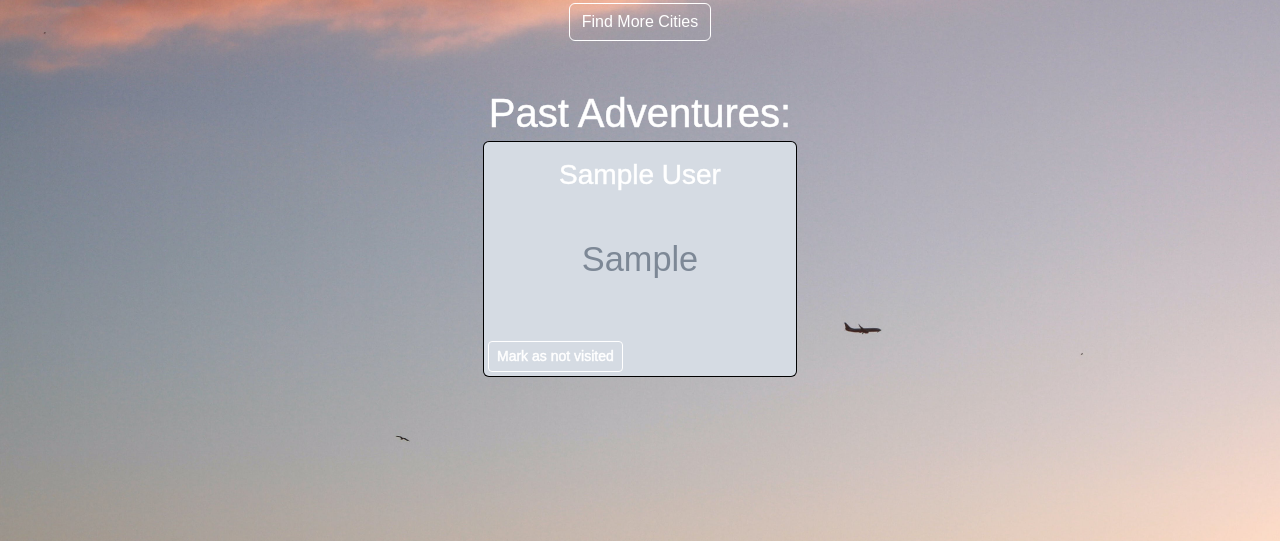
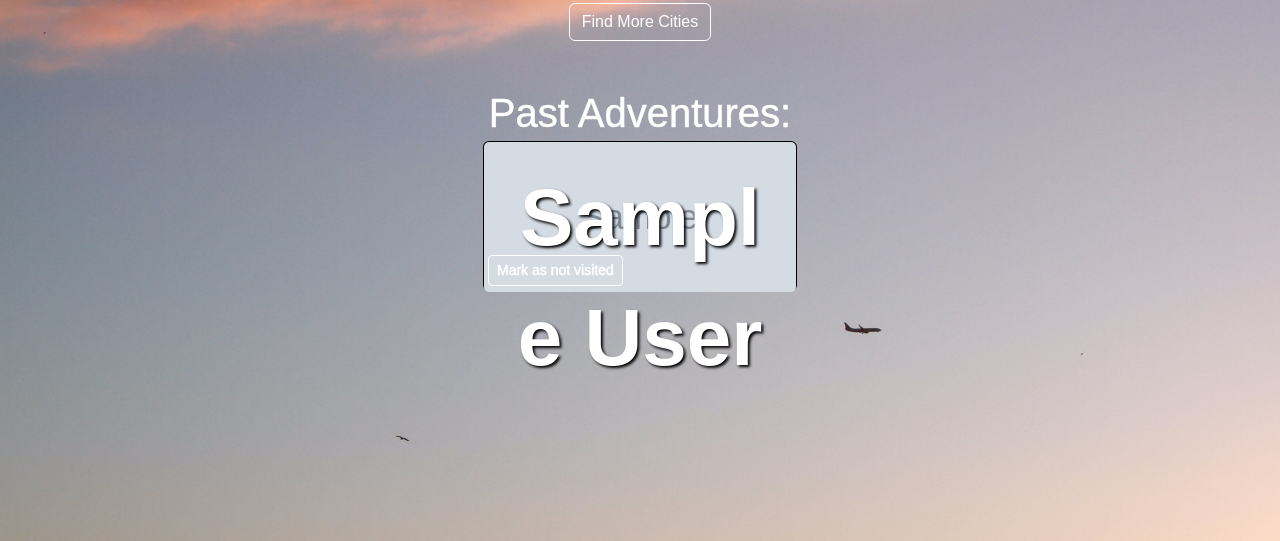
Before and after one commit to SamStratton2112/StayWorldly, a Flask app: page /user/1 in a window 1280 px wide. Shown: the part 259-800 px from the top of the page. Run offline with Flask 3, Linux system fonts and the light colour scheme; the visitor is signed in with stand-in values (Sample User, id 1); tables that the repository leaves empty hold one stand-in row (values such as "Sample post"); some web fonts are replaced.

Commit message:
update city card

```diff
--- a/static/style.css
+++ b/static/style.css
@@ -41,4 +41,9 @@
     color:white;
     font-weight:bolder;
     font-size: 500%;
+    text-shadow: 2px 2px 3px black;
 }
+
+.image-card {
+    height: 150px;
+}
--- a/templates/home.html
+++ b/templates/home.html
@@ -47,11 +47,11 @@
         {% else %}
             {% for city in all_user_cities %}
             <!-- generate city card -->
-            <div class="card col-9 col-lg-4 col-xl-3 p-0 bg-black m-3 mb-4 text-center">
+            <div class="card col-9 col-lg-4 col-xl-3 p-0 bg-black m-3 mb-4  text-center">
                     <a href="/city/{{city['name']}}" class="loadbtn">
-                        <img class="card-img img-fluid" src="{{city.city_image}}">
+                        <img class="card-img img-fluid image-card" src="{{city.city_image}}">
                         <div class="card-img-overlay">
-                            <span class="card-title text-white ol fw-bolder h1">{{city}}</span>
+                            <span class="card-title text-white city-page-name ">{{city}}</span>
                         </div>
                     </a>
             </div>
--- a/templates/user.html
+++ b/templates/user.html
@@ -18,11 +18,11 @@
     <div class="row justify-content-center">
     <!-- list cities to visit in individual cards  -->
     {% for city in to_visit %}
-        <div class="card col-9 col-lg-4 col-xl-3 p-0 bg-black m-1 mb-4 text-center">
+        <div class="card col-9 col-lg-4 col-xl-3 p-0 bg-black m-1 mb-4 text-center image-card">
             <a href="/city/{{city}}" class="loadbtn">
-                <img class="card-img img-fluid" src="{{city.city_image}}">
+                <img class="card-img img-fluid image-card" src="{{city.city_image}}">
                 <div class="card-img-overlay">
-                    <span class="card-title text-white ol h3">{{city}}</span>
+                    <span class="card-title text-white city-page-name">{{city}}</span>
                     <form action="/remove/{{city.id}}" method="POST">
                         <button class="delete_u_city btn border-white text-white m-1 position-absolute ol btn-sm h5 end-0 bottom-0">Remove</button>
                     </form>
@@ -45,11 +45,11 @@
     <span class="h1 text-white ol">Past Adventures:</span>
     <div class="row justify-content-center">
     {% for city in visited %}
-        <div class="card col-9 col-lg-4 col-xl-3 p-0 bg-black m-1 mb-4">
+        <div class="card col-9 col-lg-4 col-xl-3 p-0 bg-black m-1 mb-4 image-card">
             <a href="/city/{{city}}" class="loadbtn">
-                <img class="card-img img-fluid" src="{{city.city_image}}">
+                <img class="card-img img-fluid image-card" src="{{city.city_image}}">
                 <div class="card-img-overlay">
-                    <span class="card-title text-white ol h3">{{city}}</span>
+                    <span class="card-title text-white city-page-name">{{city}}</span>
                     <!-- Change value of visited to 1 from 0 indicating  not visited  -->
                     <form action="/city/{{city.id}}/notvisited" method="POST">
                         <button class="position-absolute btn btn-sm border-white text-white m-1 ol h5 start-0 bottom-0">Mark as not visited</button>
```
